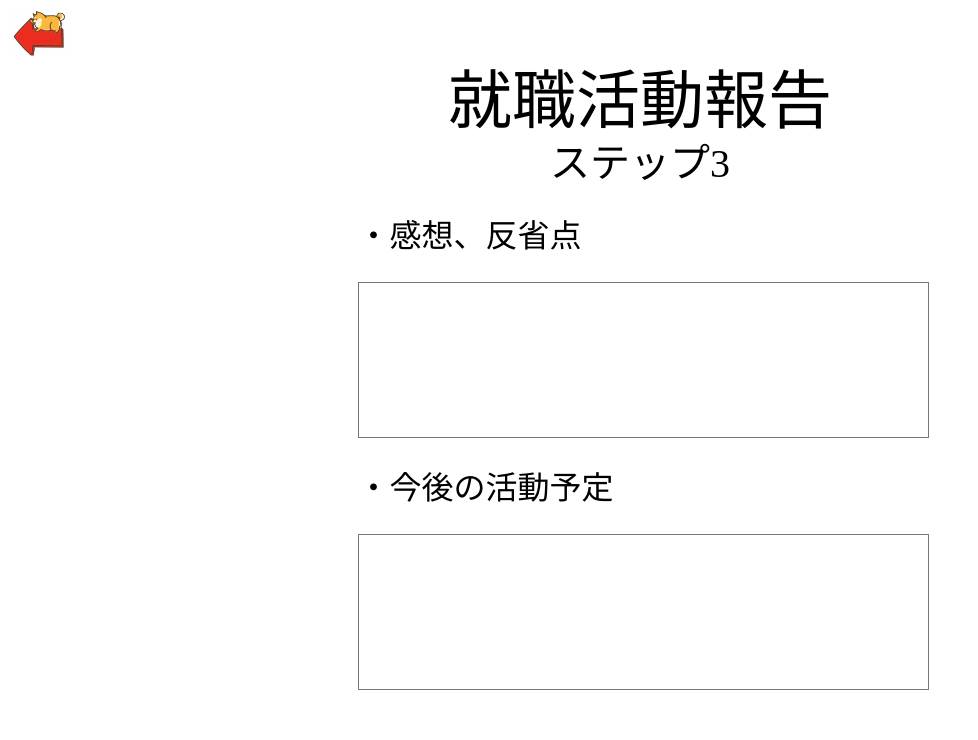
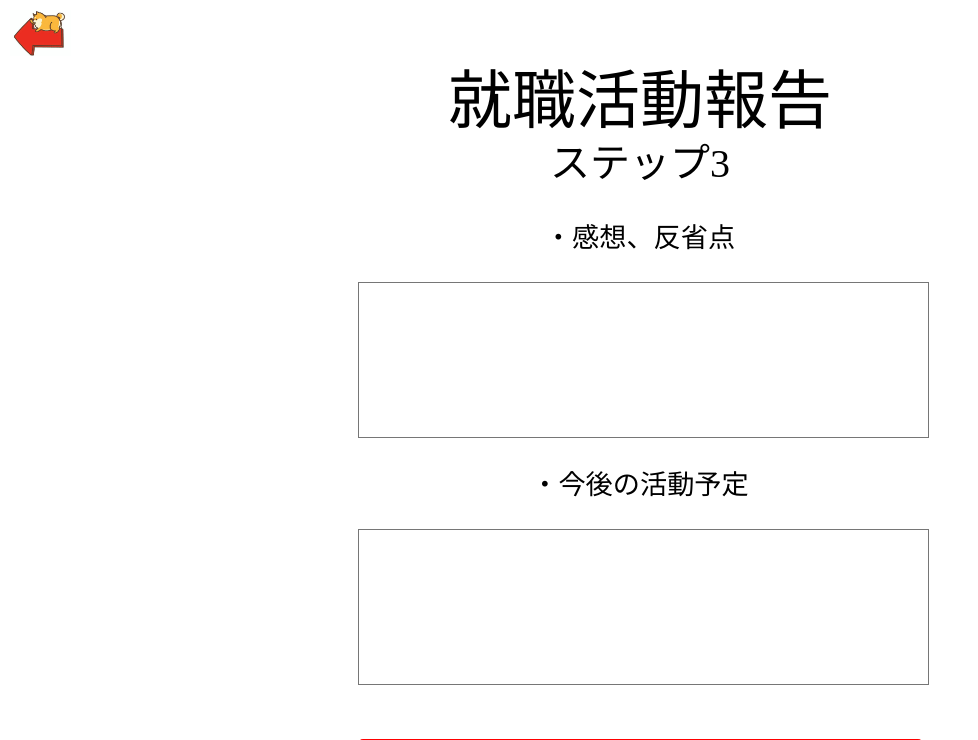
Before and after one commit to Yamashiro-R/Development_Practice, a PHP site: page /Input_Form_3.php in a window 1280 px wide. Shown: the top 740 px of the page, without its empty margins (0-978 px from the left). Run offline with PHP 8.4, Linux system fonts and the light colour scheme; the visitor is signed in with stand-in values (Sample User, id 1).

Commit message:
サブタイトル追加

```diff
--- a/Input_Form_2_1.php
+++ b/Input_Form_2_1.php
@@ -17,6 +17,7 @@
             <div id="main_title">
                 <h1>就職活動報告</h1>
                 <h2>ステップ２</h2>
+                <h3>一次試験</h3>
             </div>
 
             <div class="big-div">
--- a/Input_Form_2_2.php
+++ b/Input_Form_2_2.php
@@ -16,6 +16,7 @@
             <div id="main_title">
                 <h1>就職活動報告</h1>
                 <h2>ステップ２</h2>
+                <h3>二次試験</h3>
             </div>
 
             <div class="big-div">
--- a/Input_Form_2_3.php
+++ b/Input_Form_2_3.php
@@ -16,6 +16,7 @@
             <div id="main_title">
                 <h1>就職活動報告</h1>
                 <h2>ステップ２</h2>
+                <h3>三次試験</h3>
             </div>
 
             <div class="big-div">
--- a/cssfiles/style.css
+++ b/cssfiles/style.css
@@ -70,6 +70,7 @@ width /***/:auto;
     width: 100%;
     height: 120px;
     padding-top: 70px;
+    margin-bottom: 35px;
 }
 
 h1{
@@ -83,8 +84,10 @@ h2{
     margin-bottom: 10px;
     text-align: center;
 }
+/* Input欄サブタイトル用*/
 h3{
-    font-size: 200%;
+    font-size: 170%;
+    text-align: center;
 }
 
 p {
--- a/cssfiles/style_Input_Form.css
+++ b/cssfiles/style_Input_Form.css
@@ -147,7 +147,8 @@
 
 /* Input_Form_3用 ここから↓ */
 
-.thoughts, h3 {
+.thoughts h3 ,
+.schedule h3{
     margin-top: 30px;
 }
 
--- a/newlogin.php
+++ b/newlogin.php
@@ -22,7 +22,7 @@ if ($_POST) {
         }
     }
 
-        $dsn = 'mysql:host=192.168.2.136;dbname=job_hunt_manage;charset=utf8';
+        $dsn = 'mysql:host=192.168.1.171;dbname=job_hunt_manage;charset=utf8';
         $user = 'user';
         $password = 'test';
 
--- a/savedata.php
+++ b/savedata.php
@@ -20,7 +20,7 @@
     }
 
 
-    $dsn = 'mysql:host=192.168.2.136;dbname=job_hunt_manage;charset=utf8';
+    $dsn = 'mysql:host=192.168.1.171;dbname=job_hunt_manage;charset=utf8';
     $user = 'user';
     $password = 'test';
 
```
